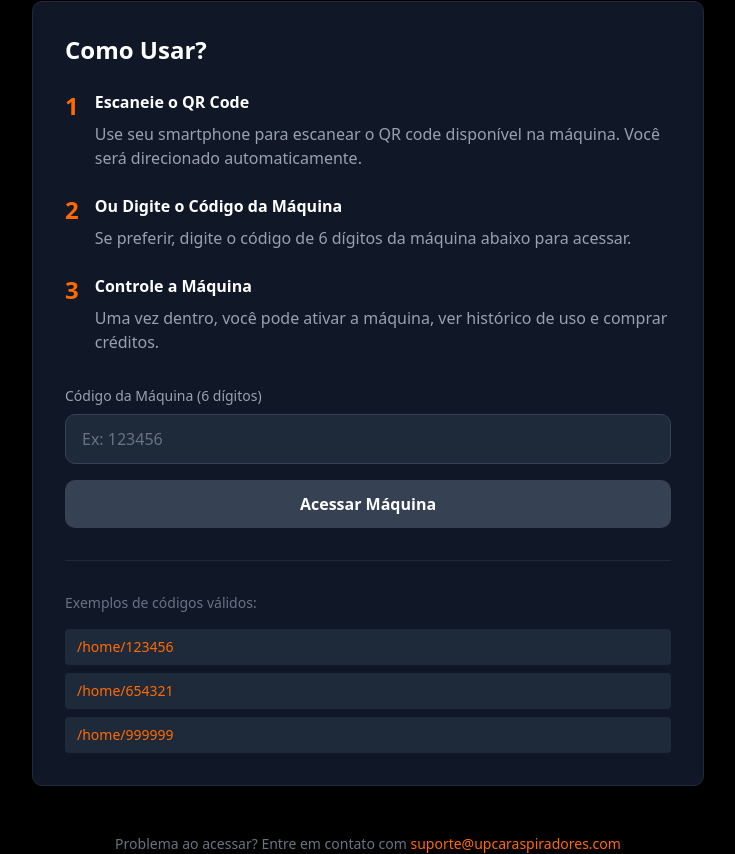
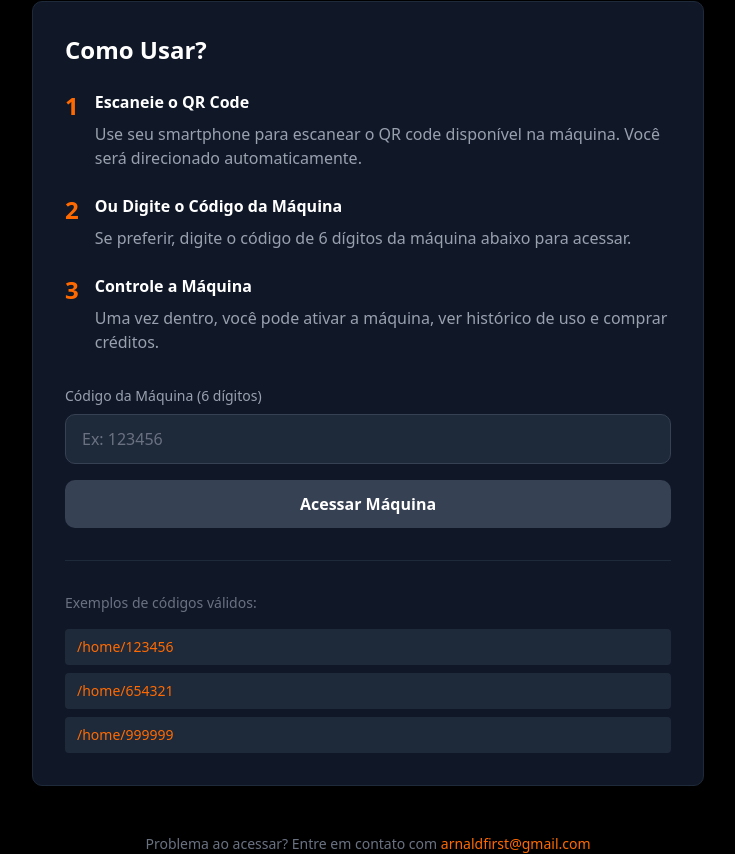
Before and after one commit to EJEM-TEC/projeto-arnaldo-upcaraspiradores, a Next.js app: page / in a window 1280 px wide. Shown: the part 215-1069 px from the top of the page, without its empty margins (272-1007 px from the left). Built offline with nearby package versions, Linux system fonts and the light colour scheme.

Commit message:
Email de suporte adicionado

```diff
--- a/src/app/page.tsx
+++ b/src/app/page.tsx
@@ -123,8 +123,8 @@ export default function HomePage() {
         <div className="mt-12 text-center text-gray-500 text-sm">
           <p>
             Problema ao acessar? Entre em contato com{' '}
-            <a href="mailto:suporte@upcaraspiradores.com" className="text-orange-500 hover:text-orange-400">
-              suporte@upcaraspiradores.com
+            <a href="mailto:arnaldfirst@gmail.com" className="text-orange-500 hover:text-orange-400">
+              arnaldfirst@gmail.com
             </a>
           </p>
         </div>
--- a/src/components/HomePageContent.tsx
+++ b/src/components/HomePageContent.tsx
@@ -175,8 +175,8 @@ function HomePageContent() {
           <div className="mt-12 text-center text-gray-500 text-sm">
             <p>
               Problema ao acessar? Entre em contato com{' '}
-              <a href="mailto:suporte@upcaraspiradores.com" className="text-orange-500 hover:text-orange-400">
-                suporte@upcaraspiradores.com
+              <a href="mailto:arnaldfirst@gmail.com" className="text-orange-500 hover:text-orange-400">
+                arnaldfirst@gmail.com
               </a>
             </p>
           </div>
```
